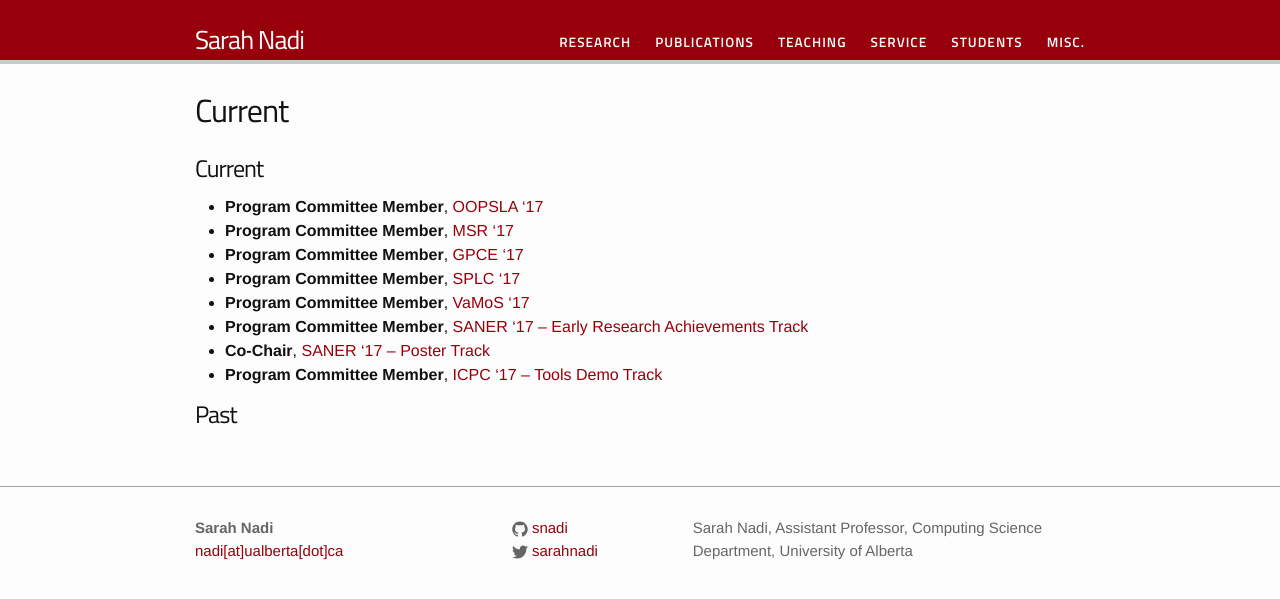
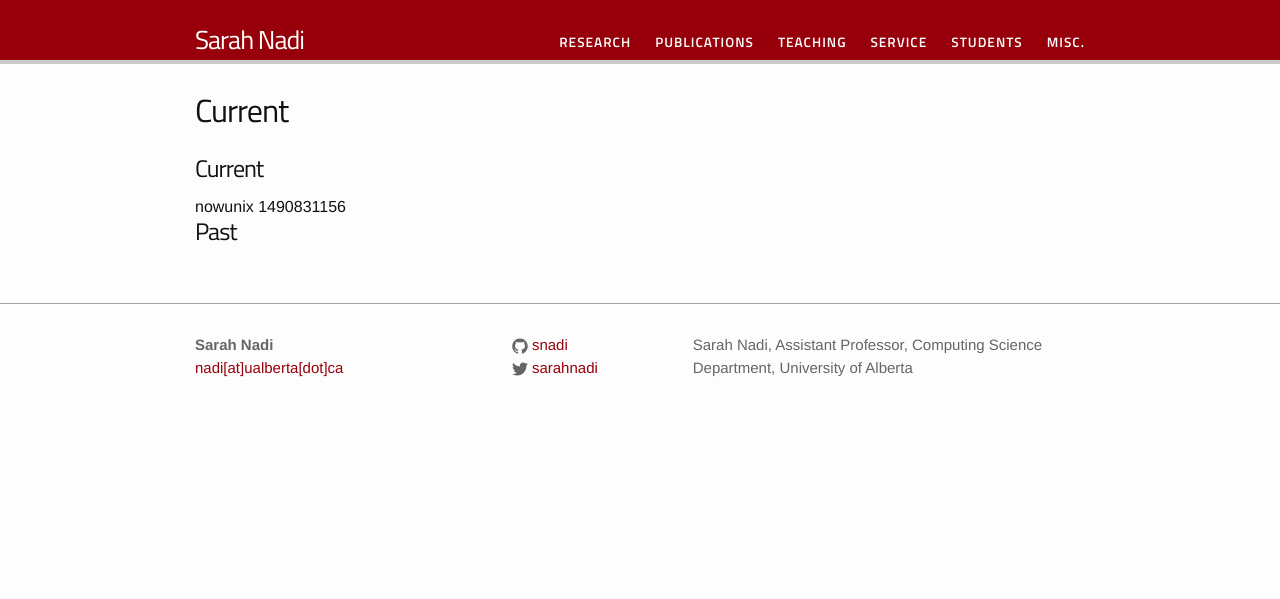
Before and after one commit to snadi/snadi.github.io, a Jekyll site: the page built from pages/service.md, in a window 1280 px wide. Shown: the top 599 px of the page. Built offline with Jekyll 4.4.1, drawn with Linux system fonts in a browser that asks for light colours; our own code applies the rules of GitHub Pages for plain Markdown files.

```diff
--- a/_includes/filteredposts.html
+++ b/_includes/filteredposts.html
@@ -13,9 +13,9 @@
 				{{ post.content | split:site.excerpt_separator | first }}
 				<a href="{{ post.url | prepend: site.baseurl }}">Read more...</a>
 			{% else %}
-				{{ post.content }}
+				{{ post.content }}	</li>
 			{% endif %}
-		</li>
+
 		{% endif %}
 	{% endfor %}
 {% endfor %}
--- a/pages/service.md
+++ b/pages/service.md
@@ -5,8 +5,21 @@
 ---
 
 # Current #
+{% capture nowunix %}{{'now' | date: '%s'}}{% endcapture %}
+<div>nowunix {{ nowunix}} </div>
+{% for service in site.service %}
+<div>boo</div>
+	{% capture endservice %}{{service.end_date | date: '%s'}}{% endcapture %}
+	<div>endservice {{ endservice }} </div>
+	{% if endservice >= nowunix %}
+		{% if service.role == "pc" %}
 
-* **Program Committee Member**, [OOPSLA '17](http://2017.splashcon.org/track/splash-2017-OOPSLA)
+			* **Program Committee Member**, [{{service.title}}]({{service.link}})
+		{% endif %}
+	{% endif %}
+{% endfor %}
+
+<!-- * **Program Committee Member**, [OOPSLA '17](http://2017.splashcon.org/track/splash-2017-OOPSLA)
 * **Program Committee Member**, [MSR '17](http://2017.msrconf.org/#/home)
 * **Program Committee Member**, [GPCE '17](http://conf.researchr.org/track/gpce-2017/gpce-2017-GPCE-2017)
 * **Program Committee Member**, [SPLC '17](http://congreso.us.es/splc2017/)
@@ -16,5 +29,5 @@
 * **Program Committee Member**, [ICPC '17 -- Tools Demo Track](http://icpc2017.unibas.it/)
 
 
-
+ -->
 # Past #
```
